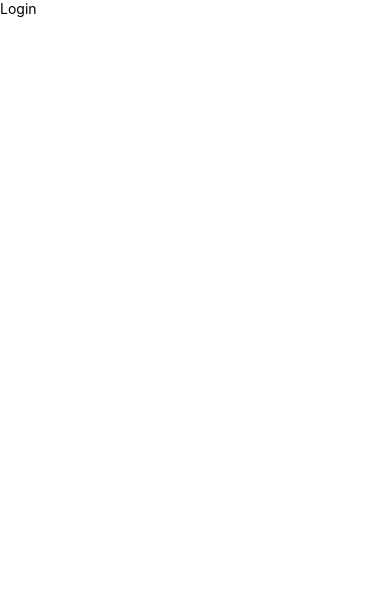
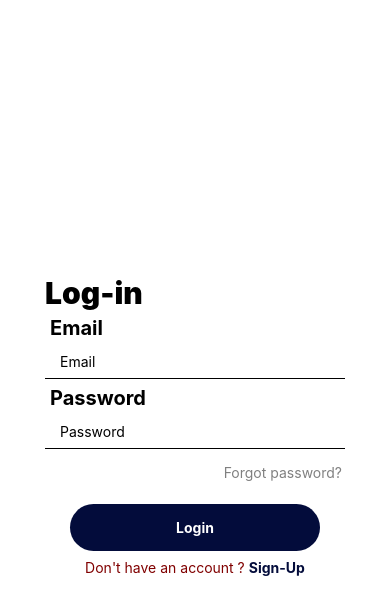
Before and after one commit to Benson306/utulivu-ecommerce, a React Native app: screen / in a window 390 px wide. Shown: the top 614 px of the page. Built offline with nearby package versions, Linux system fonts and the light colour scheme.

Commit message:
LOgin UI DOne

```diff
--- a/package.json
+++ b/package.json
@@ -11,8 +11,10 @@
   "dependencies": {
     "expo": "~48.0.6",
     "expo-status-bar": "~1.4.4",
+    "formik": "^2.2.9",
     "react": "18.2.0",
-    "react-native": "0.71.3"
+    "react-native": "0.71.3",
+    "yup": "^1.0.2"
   },
   "devDependencies": {
     "@babel/core": "^7.20.0"
--- a/src/screens/Login.js
+++ b/src/screens/Login.js
@@ -1,12 +1,111 @@
+import { Formik } from 'formik'
 import React from 'react'
-import { Text, View } from 'react-native'
+import { Text, View, StyleSheet, TextInput, Button, TouchableOpacity, Keyboard } from 'react-native'
+import * as yup from 'yup'
+
+const loginSchema = yup.object({
+    email: yup.string().required().min(3),
+    password: yup.string().required().min(3)
+})
 
 export default function Login() {
+
+    const handleSubmit = (values, action)=>{
+        console.log(values)
+    }
   return (
-    <View>
-        <Text>
-            Login
-        </Text>
+    <View style={styles.container}>
+        <Formik
+            initialValues={{email:'', password:''}}
+            validationSchema={loginSchema}
+            onSubmit={(values, action)=>{
+                Keyboard.dismiss();
+                handleSubmit(values, action);
+            }}
+        >
+            {(props)=>(
+                <View style={styles.form}>
+                    <Text style={{margin: 5, fontSize:30, fontWeight:'900'}}>Log-in</Text>
+
+                    <Text style={styles.label}>Email</Text>
+
+                    <TextInput
+                        style={styles.input}
+                        placeholder='Email'
+                        value={props.values.email}
+                        onChangeText={props.handleChange('email')}
+                        />
+
+                    <Text style={styles.errorText}>{props.touched.email && props.errors.email}</Text>
+
+                    <Text style={styles.label}>Password</Text>
+
+                    <TextInput
+                        style={styles.input}
+                        placeholder='Password'
+                        secureTextEntry={true}
+                        value={props.values.password}
+                        onChangeText={props.handleChange('password')}
+                    />
+
+                    <Text style={styles.errorText}>{props.touched.password && props.errors.password}</Text>
+
+                    <TouchableOpacity style={{alignSelf:'flex-end', padding:8}}>
+                        <Text style={{color:'gray'}}>Forgot password?</Text>
+                    </TouchableOpacity>
+
+                    <TouchableOpacity style={styles.button} onPress={props.handleSubmit}>
+                        <Text style={styles.buttonText}>Login</Text>
+                    </TouchableOpacity>
+                    <TouchableOpacity style={{alignSelf:'center', padding:8}}>
+                        <Text style={{color:'maroon'}}>Don't have an account ? <Text style={{fontWeight:'bold', color:'#030c3b'}}>Sign-Up</Text></Text>
+                    </TouchableOpacity>
+                </View>
+            )}
+
+        </Formik>
     </View>
   )
 }
+
+const styles = StyleSheet.create({
+    container:{
+        marginTop:30,
+        padding: 10,
+        flex:1,
+        alignItems:'center'
+    },
+    form:{
+        marginTop:230
+    },
+    input:{
+        padding: 8,
+        paddingLeft:15,
+        borderBottomWidth:1,
+        width: 300,
+        margin:5
+    },
+    button:{
+        backgroundColor: '#030c3b',
+        padding:15,
+        width: 250,
+        alignSelf:'center',
+        borderRadius:30,
+        marginTop:15
+    },
+    buttonText:{
+        alignSelf:'center',
+        color:'white',
+        fontWeight:'bold'
+    },
+    label:{
+        fontSize:20,
+        marginHorizontal:10,
+        fontWeight:'700'
+    },
+    errorText:{
+        color:'red',
+        margin:1,
+        textTransform:'capitalize'
+    }
+})
```
Also changed, not shown: 1 other file (tests, documents, lock files or other folders).
